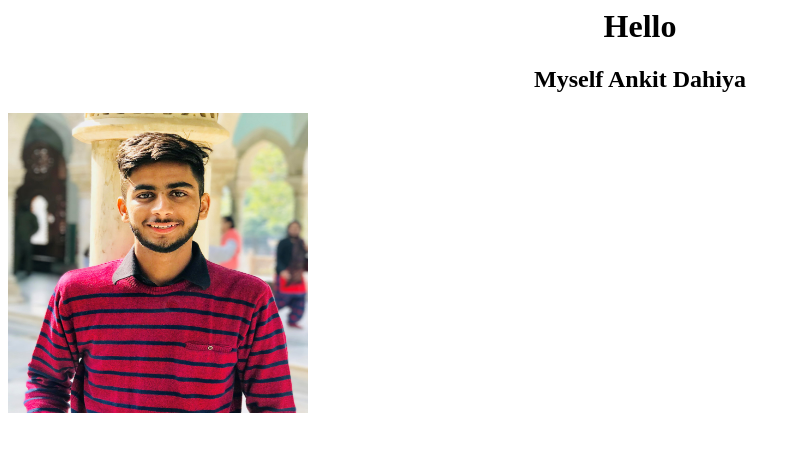
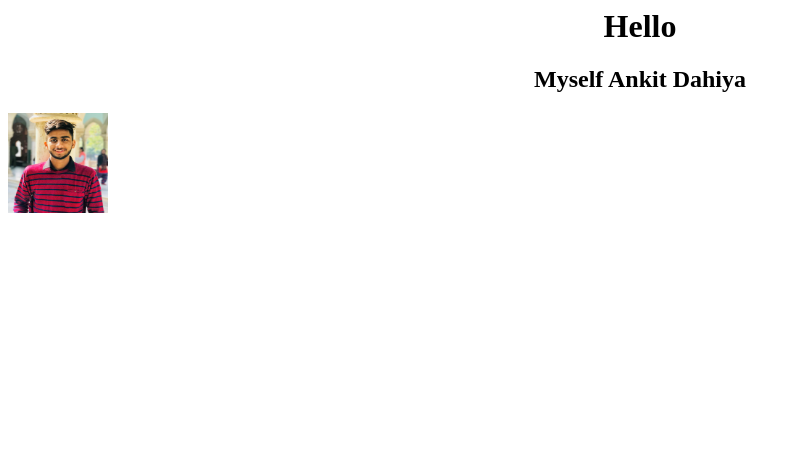
Before and after one commit to ankitdahiyaror/io, a plain HTML site: page index.html in a window 1280 px wide. Shown: the whole page, without its empty margins (0-800 px from the left). Drawn offline with Linux system fonts and the light colour scheme.

Commit message:
Update index.html

```diff
--- a/index.html
+++ b/index.html
@@ -2,6 +2,6 @@
 <head>
   <h1><center> Hello</center></h1>
   <h2><center> Myself Ankit Dahiya</center></h2>
-  <img src="ankit1.jpg" width="300" height="300">
+  <img src="ankit1.jpg" width="100" height="100">
 </head>
 </html>
```
